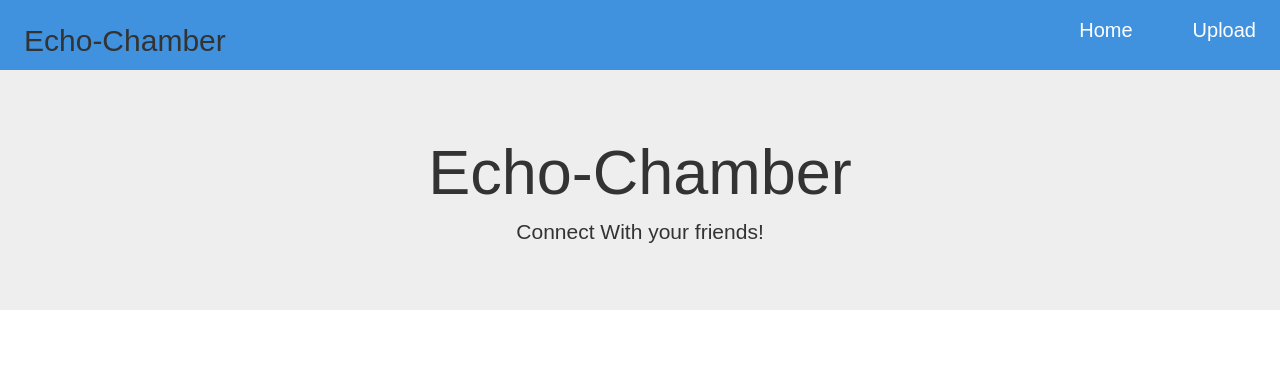
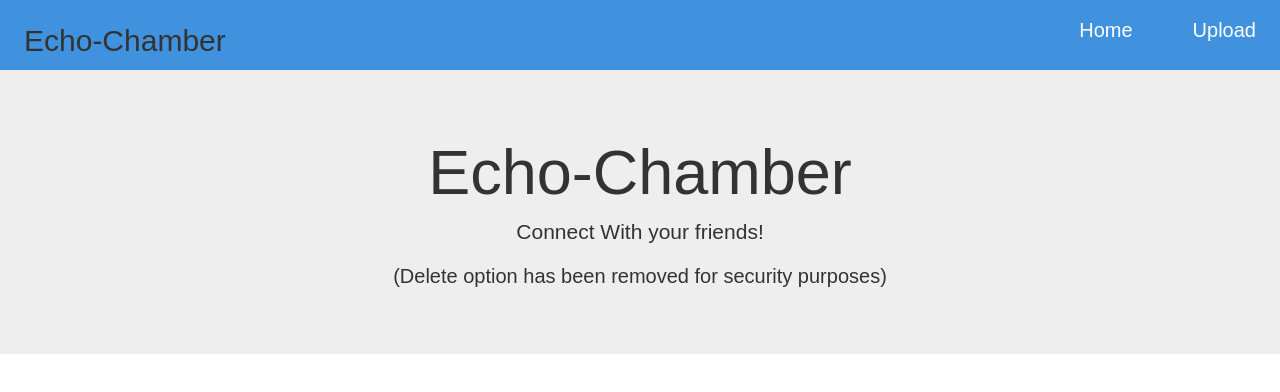
Before and after one commit to curfewUnZipper/Echo-chamber-mods, a website: page news.html in a window 1280 px wide. Drawn offline with nearby package versions, Linux system fonts and the light colour scheme; no server answers.

Commit message:
Update news.html

```diff
--- a/news.html
+++ b/news.html
@@ -38,6 +38,7 @@
 <div class="jumbotron text-center">
     <h1>Echo-Chamber</h1>
     <p>Connect With your friends!</p>
+</p>(Delete option has been removed for security purposes)</p>
   </div>
 
 
```
